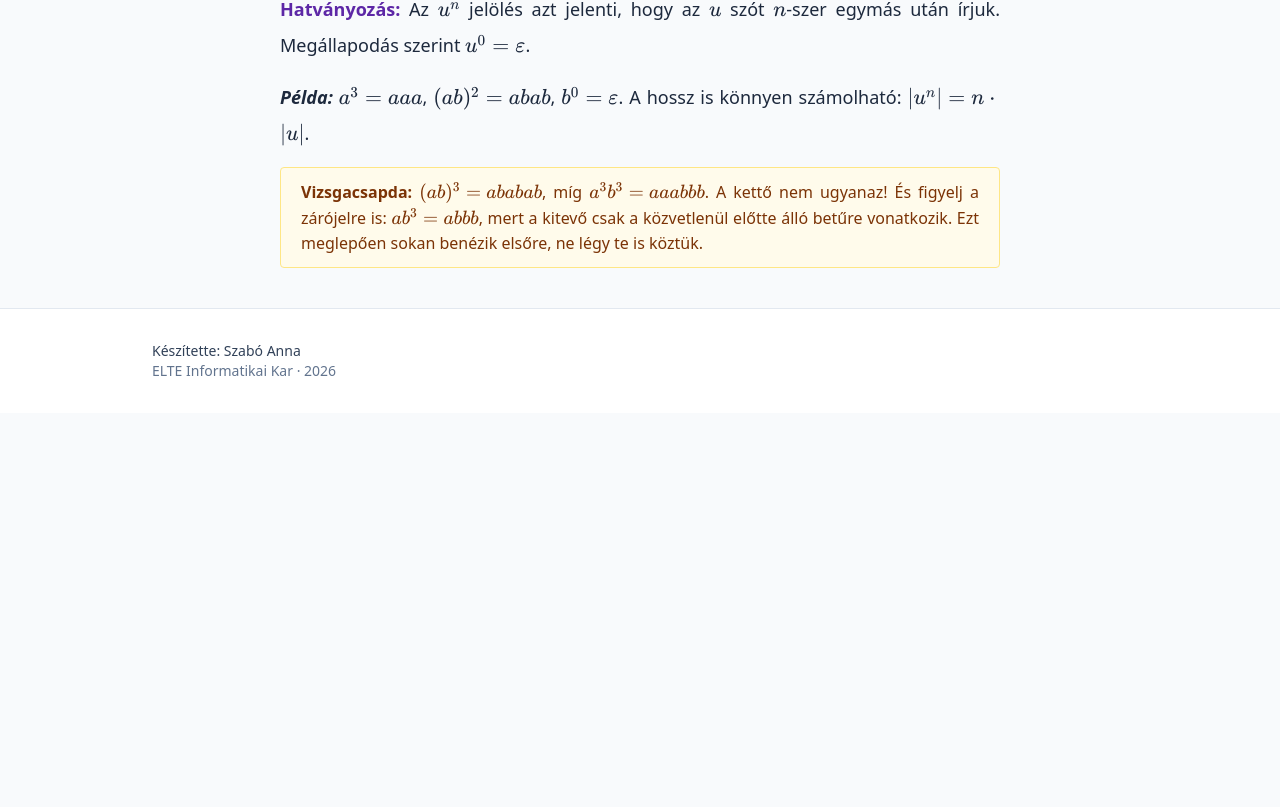
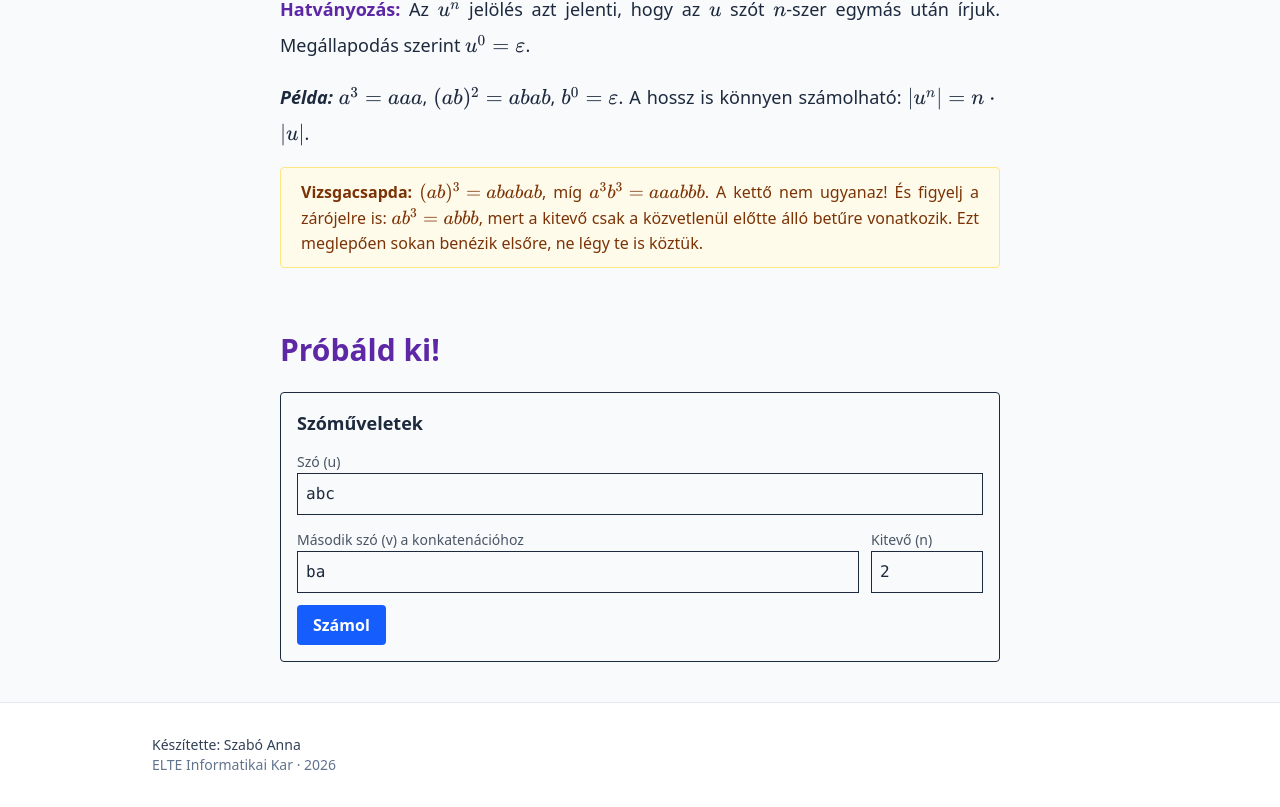
Before and after one commit to SZaboAnna21/thesis, a React (Vite) app in the folder apps/web/: page /topics/alapfogalmak in a window 1280 px wide. Shown: the part 2942-3749 px from the top of the page. Before the commit the page ends 3355 px from the top, so only its background shows below. Built offline with nearby package versions, Linux system fonts and the light colour scheme.

Commit message:
add world playground module

```diff
--- /dev/null
+++ b/apps/web/src/components/WordPlayground.tsx
@@ -0,0 +1,141 @@
+import { useState, type ReactNode } from "react";
+import { runAll, type Outputmap } from "@fotoc/automata-core";
+
+type Props = {
+  initialWord?: string;
+  initialOther?: string;
+  initialPower?: number;
+};
+
+//ures szo megjelenitese
+function show(word: string): ReactNode {
+  return word === "" ? <span className="italic text-gray-400">ε</span> : word;
+}
+
+function WordChip({ word }: { word: string }) {
+  return (
+    <span className="inline-block rounded border bg-gray-50 px-2 py-0.5 font-mono">
+      {show(word)}
+    </span>
+  );
+}
+
+function ResultCard({ title, children }: { title: string; children: ReactNode }) {
+  return (
+    <div className="rounded border p-3 space-y-2">
+      <h3 className="text-sm font-semibold text-gray-600">{title}</h3>
+      {children}
+    </div>
+  );
+}
+
+function WordList({ title, words }: { title: string; words: string[] }) {
+  return (
+    <ResultCard title={`${title} (${words.length} db)`}>
+      <div className="flex flex-wrap gap-2">
+        {words.map((w, i) => (
+          <WordChip key={i} word={w} />
+        ))}
+      </div>
+    </ResultCard>
+  );
+}
+
+export function WordPlayground({ initialWord = "abc", initialOther = "ba", initialPower = 2 }: Props) {
+  const [word, setWord] = useState(initialWord);
+  const [other, setOther] = useState(initialOther);
+  const [n, setN] = useState(initialPower);
+  const [output, setOutput] = useState<Outputmap | null>(null);
+
+  function handleSubmit() {
+    setOutput(runAll(word.trim(), other.trim(), n));
+  }
+
+  return (
+    <div className="space-y-4">
+      <form
+        onSubmit={(e) => {
+          e.preventDefault();
+          handleSubmit();
+        }}
+        className="p-4 border rounded space-y-3"
+      >
+        <h2 className="font-bold text-lg">Szóműveletek</h2>
+
+        <label className="block space-y-1">
+          <span className="text-sm text-gray-600">Szó (u)</span>
+          <input
+            className="border p-2 w-full font-mono"
+            placeholder="pl. abc (üresen hagyva: ε)"
+            value={word}
+            onChange={(e) => setWord(e.target.value)}
+          />
+        </label>
+
+        <div className="flex gap-3">
+          <label className="block space-y-1 flex-1">
+            <span className="text-sm text-gray-600">Második szó (v) a konkatenációhoz</span>
+            <input
+              className="border p-2 w-full font-mono"
+              placeholder="pl. ba"
+              value={other}
+              onChange={(e) => setOther(e.target.value)}
+            />
+          </label>
+
+          <label className="block space-y-1 w-28">
+            <span className="text-sm text-gray-600">Kitevő (n)</span>
+            <input
+              type="number"
+              min={0}
+              max={20}
+              className="border p-2 w-full font-mono"
+              value={n}
+              onChange={(e) => setN(Math.max(0, Math.min(20, Number(e.target.value) || 0)))}
+            />
+          </label>
+        </div>
+
+        <button
+          type="submit"
+          className="rounded bg-blue-600 px-4 py-2 font-semibold text-white hover:bg-blue-700"
+        >
+          Számol
+        </button>
+      </form>
+
+      {output && (
+        <div className="space-y-3">
+          <div className="grid gap-3 sm:grid-cols-2">
+            <ResultCard title="Hossz |u|">
+              <div className="font-mono text-xl">{output.length}</div>
+            </ResultCard>
+
+            <ResultCard title="Tükörkép uᴿ">
+              <WordChip word={output.reverse} />
+            </ResultCard>
+
+            <ResultCard title="Konkatenáció uv">
+              <div className="font-mono">
+                <span className="bg-yellow-100">{output.word}</span>
+                <span className="bg-green-100">{other.trim()}</span>
+                {output.concatenate === "" && show("")}
+              </div>
+            </ResultCard>
+
+            <ResultCard title={`Hatvány u^${n}`}>
+              <WordChip word={output.power} />
+            </ResultCard>
+          </div>
+
+          <div className="grid gap-3 sm:grid-cols-2">
+            <WordList title="Prefixek" words={output.prefixes} />
+            <WordList title="Valódi prefixek" words={output.properPrefixes} />
+            <WordList title="Szuffixek" words={output.suffixes} />
+            <WordList title="Valódi szuffixek" words={output.properSuffixes} />
+          </div>
+        </div>
+      )}
+    </div>
+  );
+}
--- a/apps/web/src/modules/index.tsx
+++ b/apps/web/src/modules/index.tsx
@@ -3,6 +3,7 @@ import type { Dfa, Grammer } from "@fotoc/automata-core";
 import { DfaSimulator } from "../components/DfaSimulator";
 import { GrammarInput } from "../components/InputGrammer";
 import { GrammarDerivation } from "../components/GrammarDerivation";
+import { WordPlayground } from "../components/WordPlayground";
 
 const parityDfa: Dfa = {
   states: ["q0", "q1", "q2", "q3"],
@@ -45,4 +46,5 @@ function GrammarModule() {
 export const modules: Record<string, () => ReactNode> = {
   "dfa-simulator": () => <DfaSimulator dfa={parityDfa} />,
   "grammar-derivation": () => <GrammarModule />,
+  "word-playground": () => <WordPlayground />,
 };
--- a/packages/automata-core/src/index.ts
+++ b/packages/automata-core/src/index.ts
@@ -3,3 +3,16 @@ export { isComplete, runDfa } from "./dfa";
 
 export type * from "./grammer";
 export { possibleSteps, applyStep, isTerminalWord } from "./grammer";
+
+
+export type * from "./words";
+export {
+  reverse,
+  concatenate,
+  power,
+  prefixes,
+  properPrefixes,
+  suffixes,
+  properSuffixes,
+  runAll,
+} from "./words";
--- a/packages/content/src/topics/alapfogalmak/meta.ts
+++ b/packages/content/src/topics/alapfogalmak/meta.ts
@@ -15,5 +15,5 @@ export const meta: TopicMeta = {
 
   lectures: [1],
 
-  module: null,
+  module: "word-playground",
 };
```
